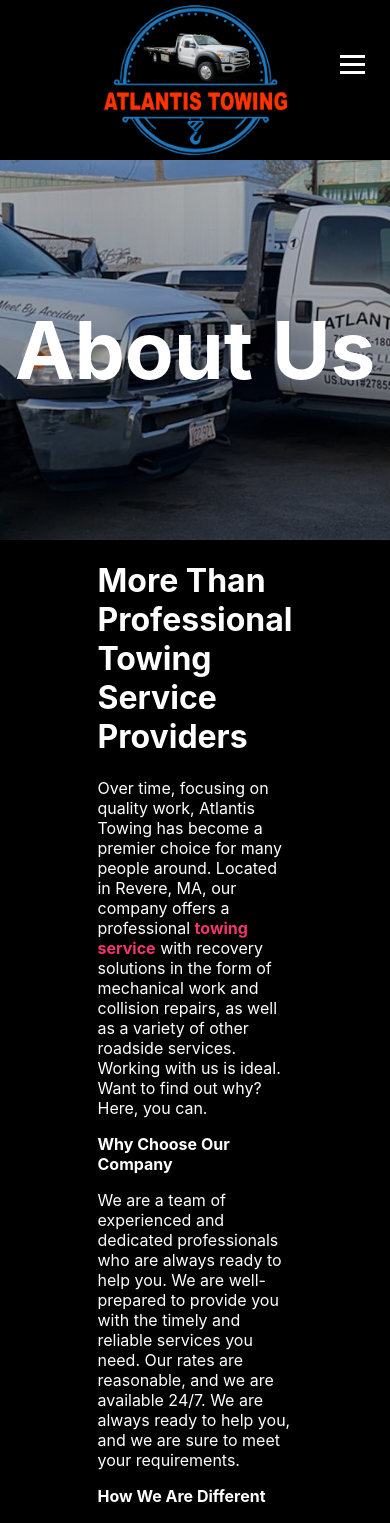
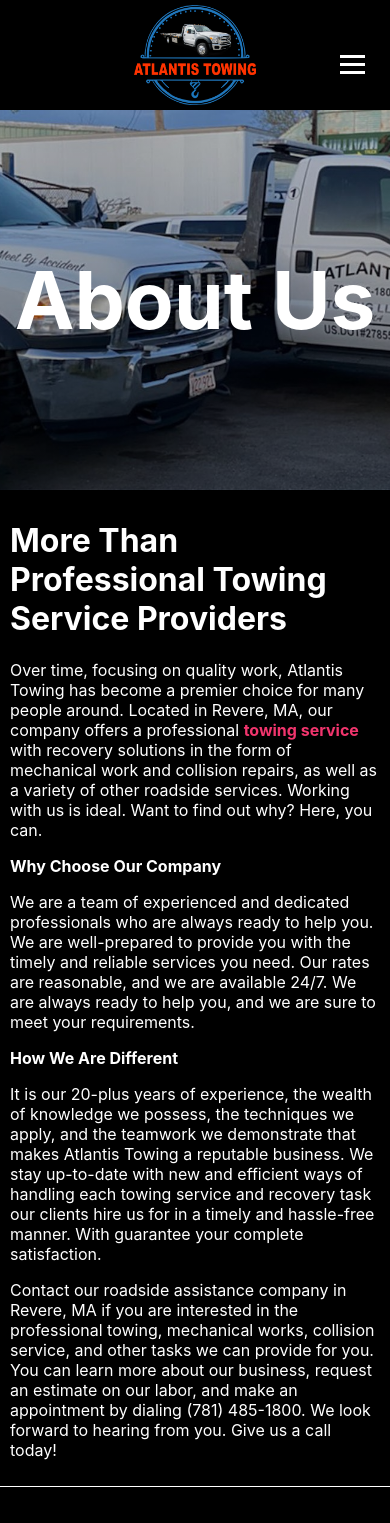
Before and after one commit to JFrongillo/atlantistowingma, a React (Create React App) app: page /about in a window 390 px wide. Shown: the top 1523 px of the page. Built offline with nearby package versions, Linux system fonts and the light colour scheme.

Commit message:
css changes, flavacon icon changes, mobile friendlines update.

```diff
--- a/public/index.html
+++ b/public/index.html
@@ -2,14 +2,14 @@
 <html lang="en">
   <head>
     <meta charset="utf-8" />
-    <link rel="icon" href="%PUBLIC_URL%/favicon.ico" />
+    <link rel="icon" href="%PUBLIC_URL%/atlantistowingmalogo.png" />
     <meta name="viewport" content="width=device-width, initial-scale=1" />
     <meta name="theme-color" content="#000000" />
     <meta
       name="description"
       content="A fast, efficient, and reliable towing service in Massachusetts. We offer 24/7 emergency towing, roadside assistance, and junk car removal. Call us today!"
     />
-    <link rel="apple-touch-icon" href="%PUBLIC_URL%/logo192.png" />
+    <link rel="apple-touch-icon" href="%PUBLIC_URL%/atlantistowingmalogo.png" />
     <!--
       manifest.json provides metadata used when your web app is installed on a
       user's mobile device or desktop. See https://developers.google.com/web/fundamentals/web-app-manifest/
--- a/src/components/Footer/Footer.css
+++ b/src/components/Footer/Footer.css
@@ -1,10 +1,11 @@
 .footer-container{
+    border-top: 1px solid white;
     display: grid;
     gap: .5rem;
     grid-template-columns: 1fr 2fr 2fr 2fr 1fr;
     grid-template-areas: ". tagline services contact . ";
     text-align: center;
-    padding: 10px;
+    padding: 20px 10px 10px;
 }
 
 .footer-container ul{
--- a/src/components/Header/Header.css
+++ b/src/components/Header/Header.css
@@ -175,7 +175,7 @@
 
 /*Media Queries*/
 
-@media screen and (max-width: 1211px) {
+@media screen and (max-width: 1000px) {
   .header-container {
     flex-direction: column;
     height: 100%;
@@ -200,3 +200,17 @@
     font-size: var(--text-extra-small);
   }
 }
+
+
+
+
+@media screen and (max-width: 1440px ) {
+  .header-item{
+   font-size: 1.5em;
+  }
+
+  .header-item > .header-logo{
+   width: 200px;
+   height: 100px;
+  }
+}
--- a/src/pages/about/About.css
+++ b/src/pages/about/About.css
@@ -38,3 +38,12 @@
 .subsection{
     font-weight: var(--font-weight-large);
 }
+
+@media (max-width: 768px) {
+    .about-content-container {
+        display: flex;  /* Switch to a flexible layout */
+        flex-direction: column; /* Stack items vertically */
+        align-items: center; /* Center align content */
+        padding: 10px; /* Add padding for better spacing */
+    }
+}
```
Also changed, not shown: public/atlantistowingmalogo.png (added).
